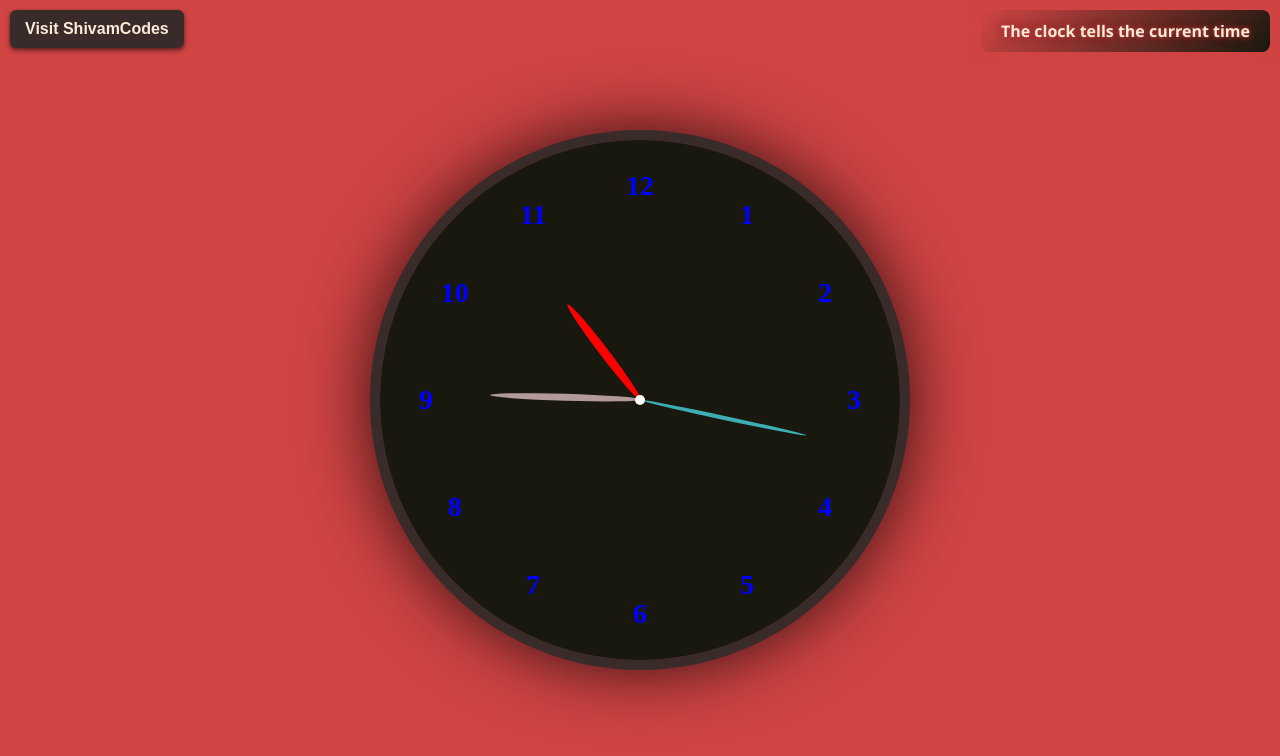
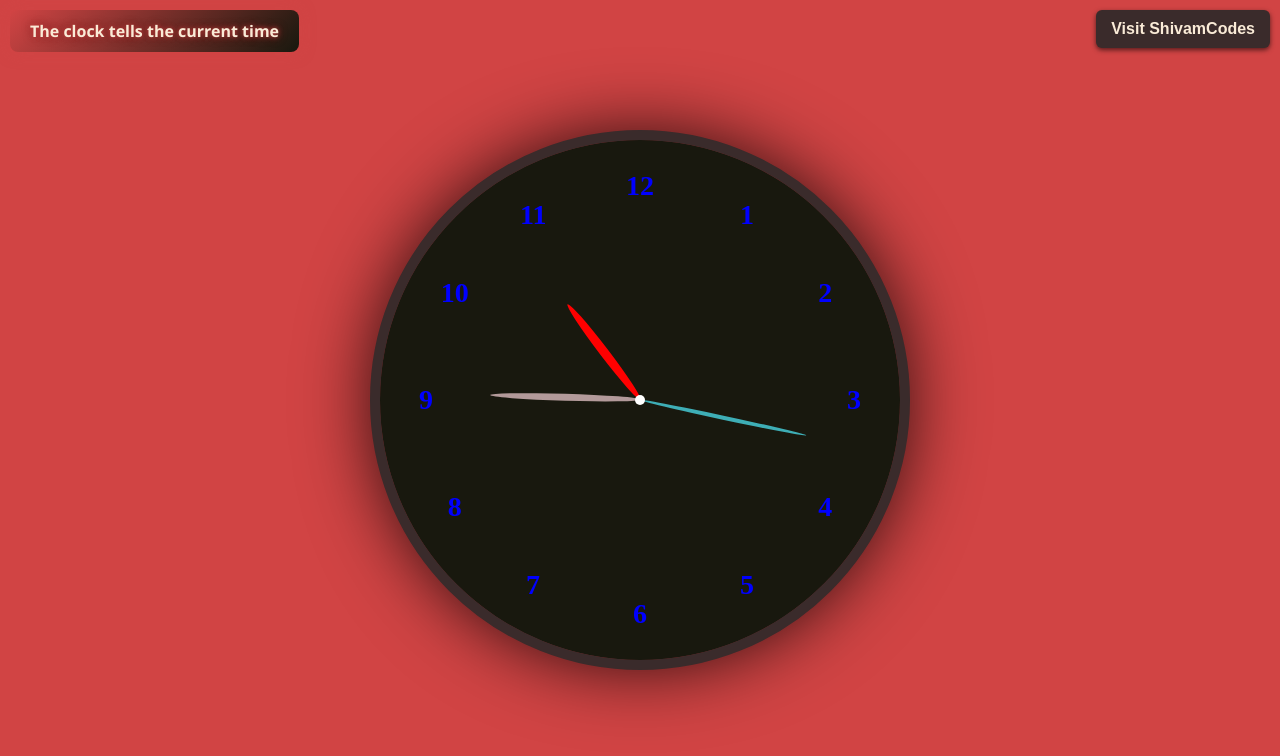
Before and after one commit to ShivamMMMxyz/Clock, a plain HTML site: page index.html in a window 1280 px wide. Drawn offline with Linux system fonts and the light colour scheme.

Commit message:
portfolio attached right

```diff
--- a/style.css
+++ b/style.css
@@ -76,7 +76,7 @@ border-radius: 50%;
 .me {
     position: fixed;
     top: 10px;
-    left: 10px; /* now on top-left */
+    right: 10px; /* now on top-left */
     background-color: rgb(58, 43, 43);
     color: antiquewhite;
     padding: 10px 15px;
@@ -97,7 +97,7 @@ border-radius: 50%;
 .about {
     position: fixed;
     top: 10px;
-    right: 10px; /* now on top-right */
+    left: 10px; /* now on top-right */
     background: linear-gradient(135deg, rgb(209, 68, 68), rgb(24, 24, 14));
     color: antiquewhite;
     padding: 10px 20px;
```
